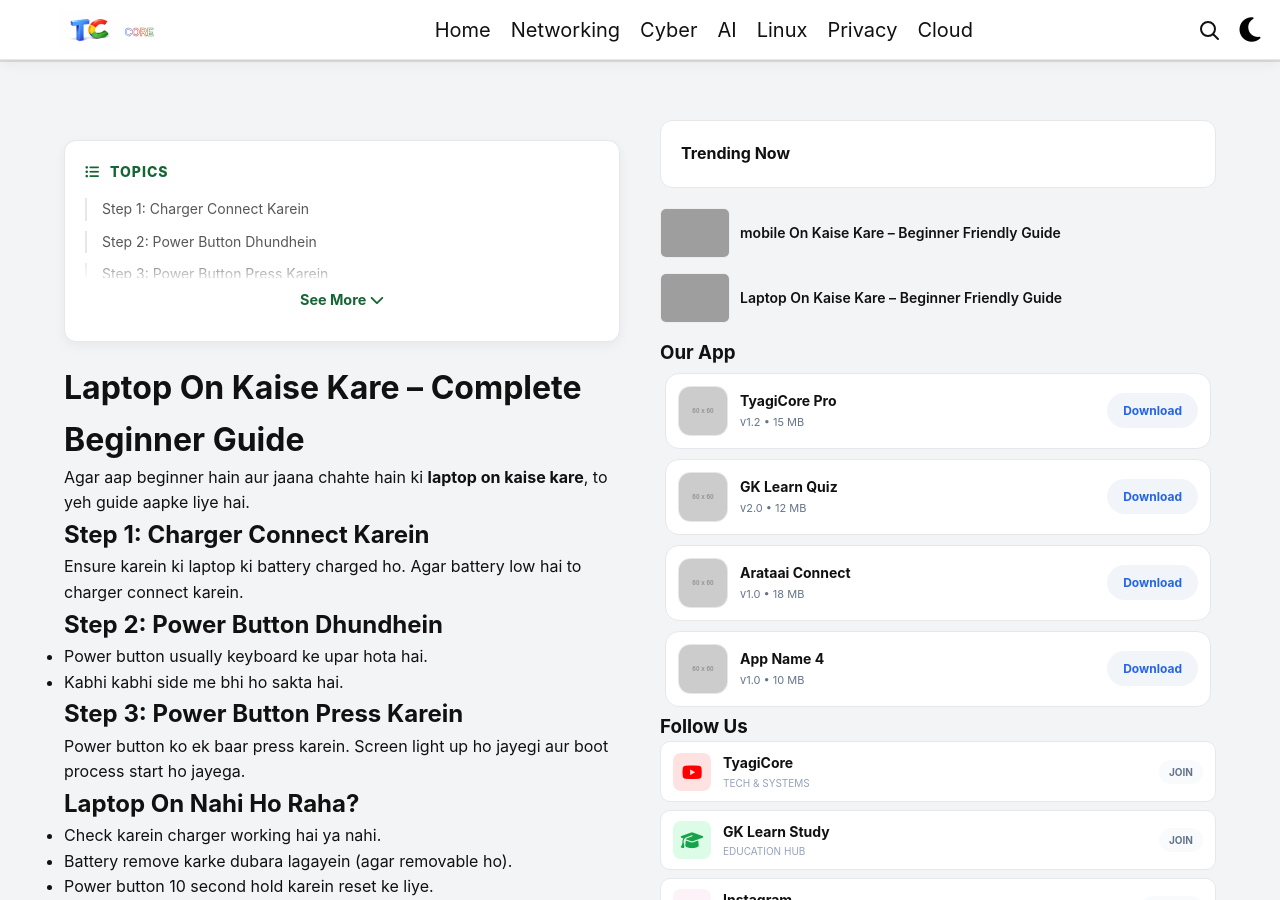
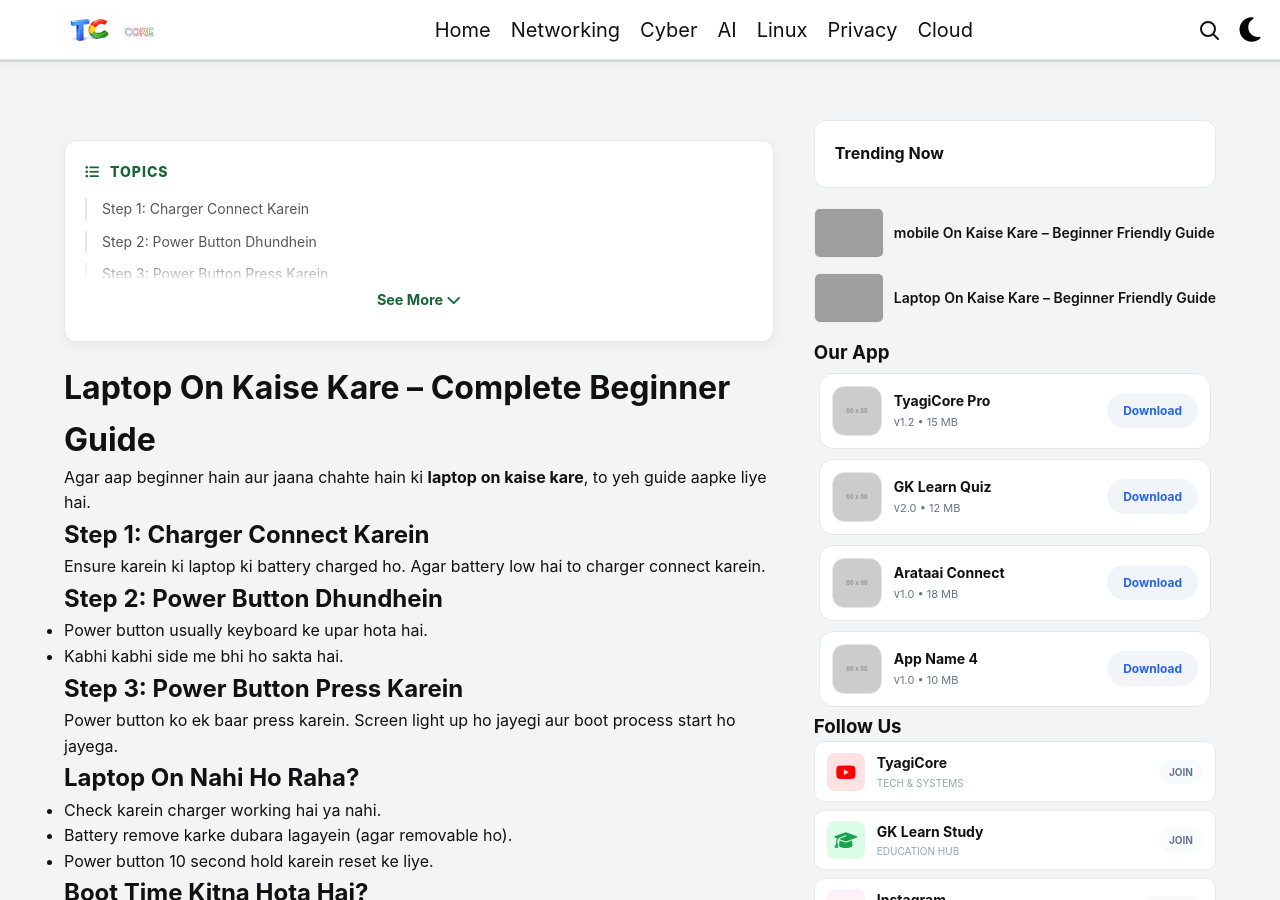
Before and after one commit to HimanshuTyagiJi/TyagiCore, a Jekyll site: the page built from laptop-on-kaise-karen.html, in a window 1280 px wide and 900 px high. Built offline with Jekyll 4.4.1, drawn with Linux system fonts in a browser that asks for light colours; grey boxes are pictures that could not be loaded.

Commit message:
Update style.css

```diff
--- a/assets/css/style.css
+++ b/assets/css/style.css
@@ -194,7 +194,9 @@ svg.tyagi-progress-svg {border-radius:50%}
 @media screen and (min-width: 768px) { .theme-wheel { top: 30px; bottom: auto; right: 30px; } }
 @media (max-width: 650px) { .post-nav-container { flex-direction: column; } .post-nav-link { width: 100%; } .next { text-align: left; } }
 @media (max-width: 600px) { .logo span { font-size: 1.2rem; } .logo img { height: 35px; } }
-@media (min-width: 901px) { .tc-wrapper { display: flex; gap: 40px; align-items: flex-start; } .post-content-area { flex: 3; height: 100vh; overflow-y: scroll; scrollbar-width: none; } .tc-sidebar { flex: 1; height: 100vh; overflow-y: scroll; scrollbar-width: none; } .post-content-area::-webkit-scrollbar, .tc-sidebar::-webkit-scrollbar { display: none; } }
+@media (min-width: 901px) { .tc-wrapper { display: flex; gap: 40px; align-items: flex-start; }
+                           .post-content-area { flex: 3; height: 100vh; overflow-y: scroll; scrollbar-width: none; }
+                           .tc-sidebar {  height: 100vh; overflow-y: scroll; scrollbar-width: none; } .post-content-area::-webkit-scrollbar, .tc-sidebar::-webkit-scrollbar { display: none; } }
 
 
 /* Container Main */
```
